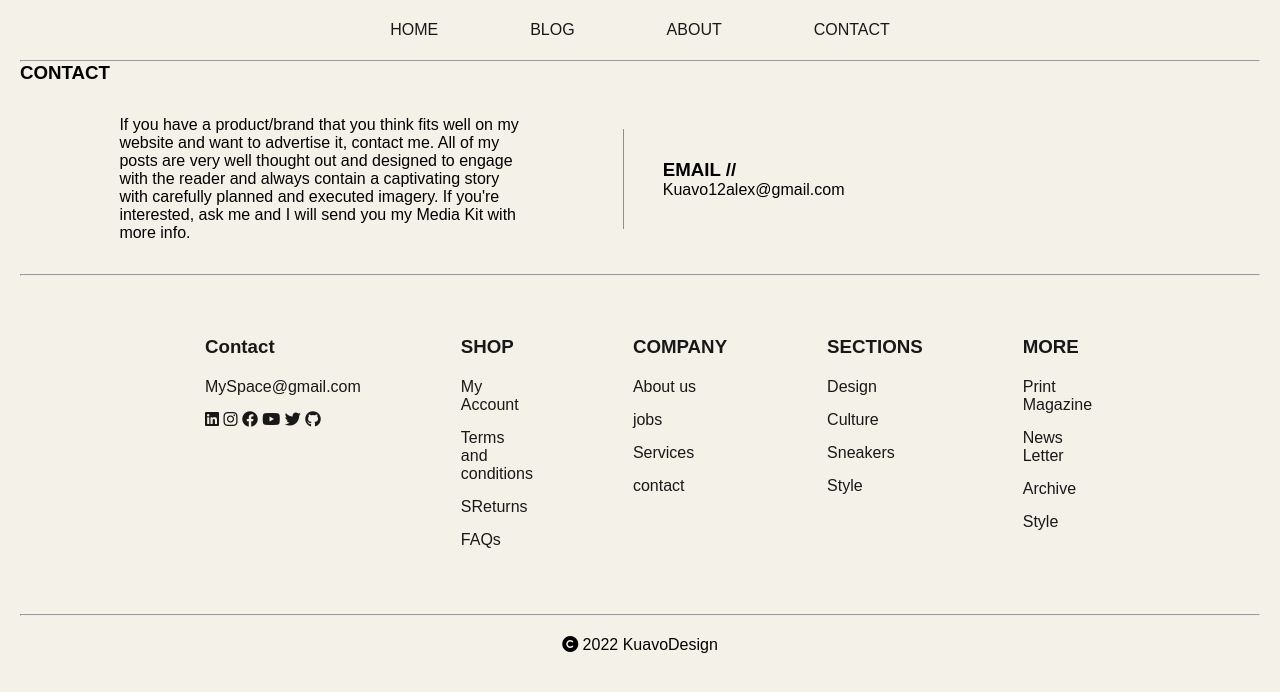
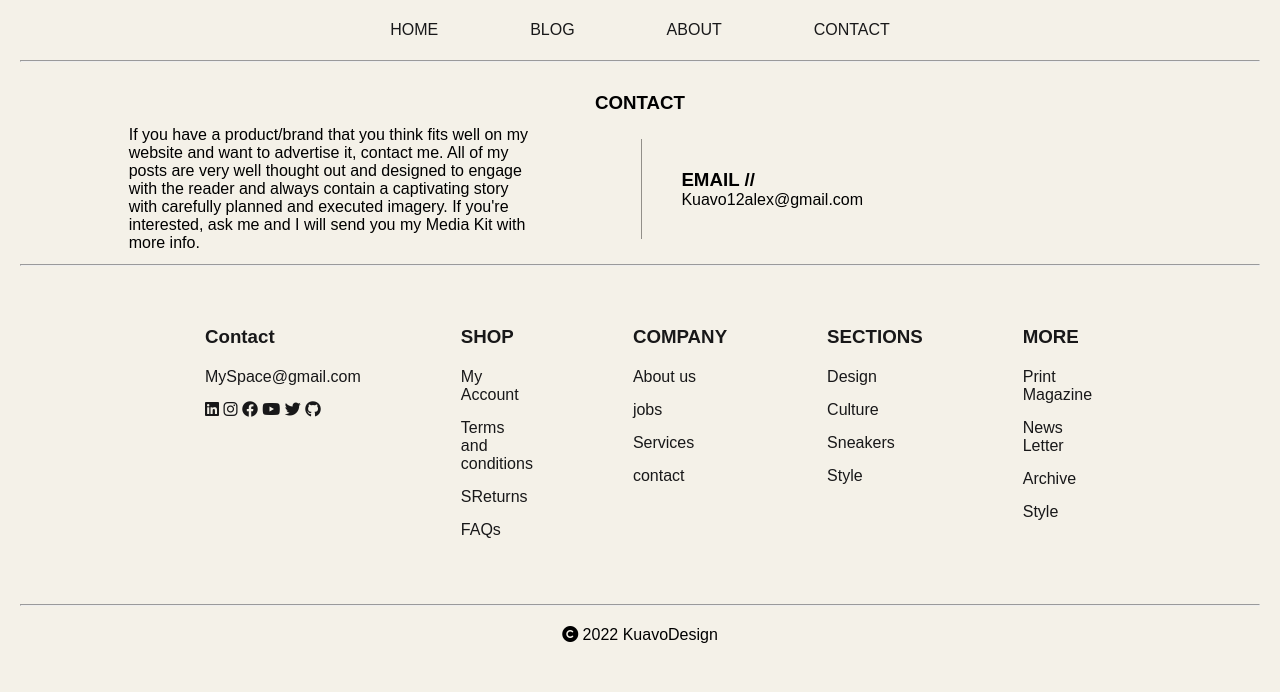
Before and after one commit to KAlexRussel/blog-in-reactjs, a React (Create React App) app in the folder client/: page /contact in a window 1280 px wide. Shown: the top 692 px of the page. Built offline with nearby package versions, Linux system fonts and the light colour scheme; a web font is replaced by a local one.

Commit message:
m
Signed-off-by: KAlexRussel <kouawoualex1234@gmail.com>

```diff
--- a/client/src/pages/contact/Contact.jsx
+++ b/client/src/pages/contact/Contact.jsx
@@ -7,7 +7,7 @@ function Contact() {
   return (
     <div>
       <Navbar />
-      <div>
+      <div className="head">
         <h3>CONTACT</h3>
       </div>
       <div className="main-con">
--- a/client/src/pages/contact/contact.css
+++ b/client/src/pages/contact/contact.css
@@ -1,6 +1,10 @@
 .main-con {
   display: flex;
-  margin: 30px auto;
+  margin: 10px auto;
+}
+.head {
+  text-align: center;
+  margin-top: 30px;
 }
 
 .vl {
@@ -10,7 +14,7 @@
 }
 
 .parag {
-  width: 47%;
+  width: 48.5%;
   margin: auto 10px;
 }
 .parag > p {
```
